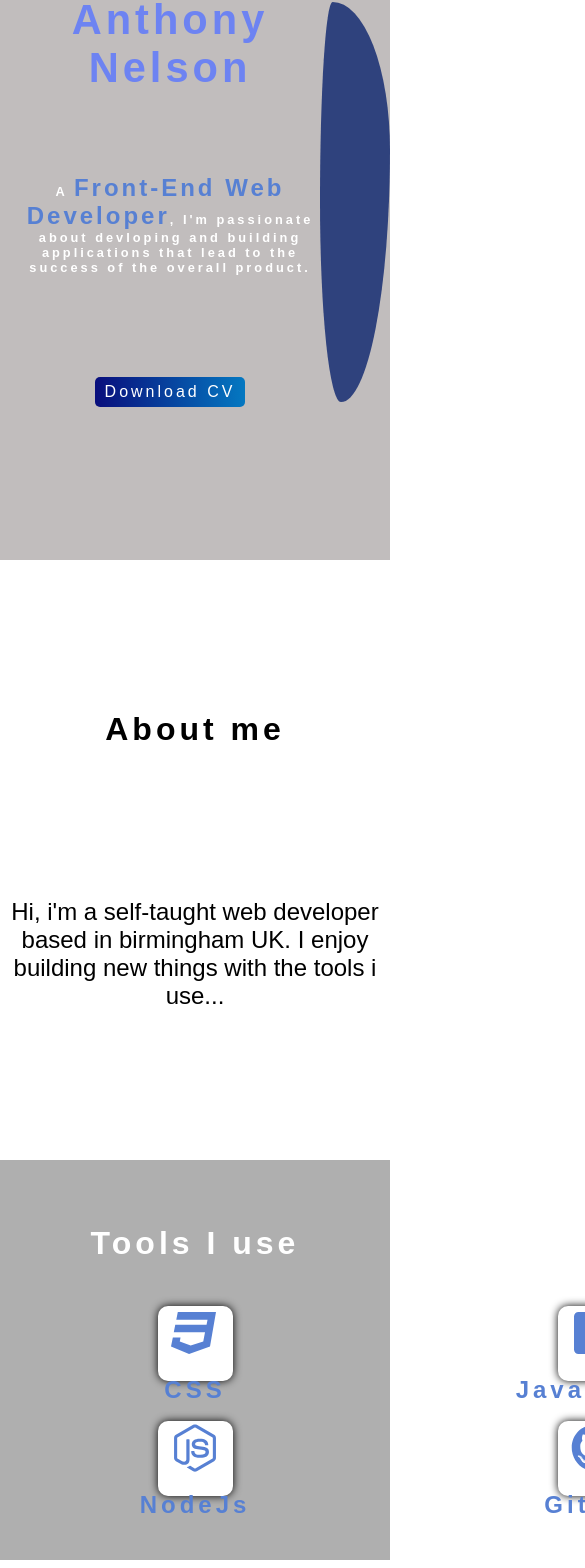
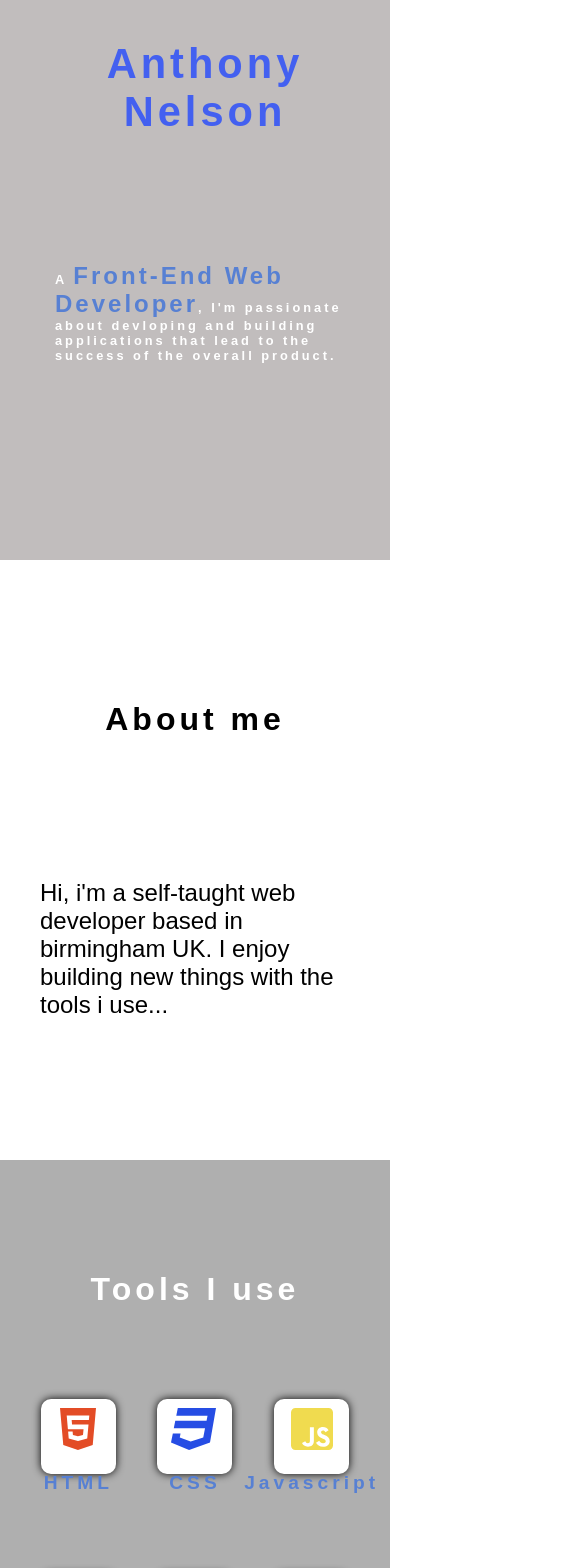
Before and after one commit to Saalehid365/react-portfolio, a React (Create React App) app: page / in a window 390 px wide. Shown: the part 327-1895 px from the top of the page, 585 px wide, since content can reach past the window. Built offline with nearby package versions, Linux system fonts and the light colour scheme.

Commit message:
responsive

```diff
--- a/src/components/About.css
+++ b/src/components/About.css
@@ -15,14 +15,14 @@
   font-size: 1.5rem;
   width: 700px;
 }
-@media all and (max-width: 800px) {
+@media all and (max-width: 600px) {
   .inner-about {
     display: flex;
     justify-content: center;
   }
   .inner-about p {
     width: 500px;
-    text-align: center;
+    text-align: start;
   }
 }
 @media all and (max-width: 480px) {
@@ -31,7 +31,8 @@
     justify-content: center;
   }
   .inner-about p {
-    width: 400px;
-    text-align: center;
+    width: 350px;
+    text-align: start;
+    padding-left: 20px;
   }
 }
--- a/src/components/Contacts.css
+++ b/src/components/Contacts.css
@@ -73,7 +73,7 @@ form {
   color: white;
   font-size: 1rem;
 }
-@media all and (max-width: 800px) {
+@media all and (max-width: 600px) {
   .chat-left h3 {
     font-size: 2rem;
   }
@@ -120,5 +120,6 @@ form {
     display: flex;
     flex-direction: column;
     height: 500px;
+    margin-top: 100px;
   }
 }
--- a/src/components/Footer.css
+++ b/src/components/Footer.css
@@ -1,6 +1,6 @@
 .footer-container {
-  height: 175px;
-  background-color: black;
+  height: 145px;
+  background-color: rgba(47, 45, 45);
   display: flex;
   flex-direction: column;
   justify-content: space-evenly;
@@ -20,7 +20,7 @@
   justify-content: center;
   align-items: center;
   cursor: pointer;
-  background-color: black;
+  background-color: rgba(47, 45, 45);
   border: 1px rgba(255, 255, 255, 0.65) solid;
 }
 .social {
@@ -39,6 +39,7 @@
 }
 .anthony {
   color: rgb(87, 128, 211);
+  font-weight: bold;
 }
 
 @media all and (max-width: 480px) {
--- a/src/components/Hero.css
+++ b/src/components/Hero.css
@@ -14,7 +14,7 @@
 }
 .img-title {
   border-radius: 18% 82% 70% 30% / 50% 37% 63% 50%;
-  background-color: rgb(47, 66, 125);
+  background-color: rgba(47, 66, 125, 0.463);
   height: 400px;
   width: 500px;
   display: flex;
@@ -27,7 +27,7 @@
   text-align: start;
   font-weight: bold;
   color: white;
-  font-size: 1.5rem;
+  font-size: 1.2rem;
   letter-spacing: 3px;
 }
 .title-info span {
@@ -42,28 +42,7 @@
   background-color: rgb(209, 1, 1);
   border-radius: 10px;
 }
-.hire-me-btn {
-  margin-top: 20px;
-  height: 40px;
-  width: 200px;
-  background: rgb(2, 0, 36);
-  background: linear-gradient(
-    90deg,
-    rgba(2, 0, 36, 1) 0%,
-    rgba(9, 9, 121, 1) 0%,
-    rgba(9, 14, 124, 1) 0%,
-    rgba(4, 120, 193, 1) 100%,
-    rgba(3, 143, 209, 1) 100%,
-    rgba(0, 212, 255, 1) 100%
-  );
-  border-style: none;
-  border-radius: 5px;
-  font-size: 1rem;
-  letter-spacing: 1px;
-  color: white;
-  cursor: pointer;
-  letter-spacing: 3px;
-}
+
 .hire-me-btn:hover {
   opacity: 0.6;
 }
@@ -71,14 +50,14 @@
   font-size: 3rem;
   letter-spacing: 4px;
   font-weight: bold;
-  color: rgb(109, 131, 242);
+  color: rgb(67, 96, 240);
 }
 .hero-img {
   width: 400px;
   height: 400px;
 }
 
-@media all and (max-width: 800px) {
+@media all and (max-width: 600px) {
   .Title-container {
     padding: 0;
   }
@@ -105,7 +84,7 @@
   .Title-container {
     padding: 0;
   }
-  .hero-img {
+  .img-title {
     display: none;
   }
   .title-left {
@@ -117,6 +96,7 @@
   }
   .title-left h1 {
     font-size: 2.6rem;
+    width: 200px;
   }
   .nav-hire-btn {
     height: 20px;
@@ -127,7 +107,7 @@
   }
   .title-info {
     font-size: 0.8rem;
-    text-align: center;
+    text-align: start;
   }
 }
 
--- a/src/components/Hero.jsx
+++ b/src/components/Hero.jsx
@@ -10,9 +10,6 @@ export const Hero = () => {
           passionate about devloping and building applications that lead to the
           success of the overall product.
         </p>
-        <button className="hire-me-btn" value="download">
-          Download CV
-        </button>
       </div>
       <div className="img-title">
         <img className="hero-img" src={vectore} alt="laptop"></img>
--- a/src/components/Navbar.css
+++ b/src/components/Navbar.css
@@ -53,7 +53,7 @@
   color: white;
 }
 
-@media all and (max-width: 800px) {
+@media all and (max-width: 600px) {
   .links {
     font-size: 0.8rem;
   }
@@ -66,6 +66,9 @@
   .nav-bar {
     height: 170px;
     background-color: rgb(245, 245, 245);
+  }
+  .develop {
+    display: none;
   }
   .logo {
     display: none;
--- a/src/components/Projects.css
+++ b/src/components/Projects.css
@@ -45,6 +45,11 @@
   border-radius: 5px;
   font-size: 1rem;
 }
+.pro-button1 {
+  width: 100px;
+  cursor: pointer;
+}
+
 .pro-btn a:link {
   text-decoration: none;
   color: black;
@@ -54,4 +59,24 @@
   text-decoration: none;
   font-weight: bolder;
   width: 100%;
+  cursor: pointer;
 }
+@media all and (max-width: 480px) {
+  .pro-container {
+    display: flex;
+    flex-direction: column;
+    justify-content: space-between;
+    height: 400px;
+    margin-top: 100px;
+  }
+  .project-img img {
+    height: 250px;
+    width: 350px;
+  }
+  .pro-con-title {
+    display: flex;
+    flex-direction: column;
+    height: 150px;
+    justify-content: space-evenly;
+  }
+}
--- a/src/components/Projects.jsx
+++ b/src/components/Projects.jsx
@@ -25,10 +25,7 @@ export const Projects = () => {
                 </a>
               </button>
               <button className="pro-button2 pro-btn">
-                <a
-                  href="https://github.com/Saalehid365/homeschoolTrippy"
-                  target="_blank"
-                >
+                <a href="https://home-ed-tifaal.co.uk/" target="_blank">
                   Live
                 </a>
               </button>
@@ -49,6 +46,7 @@ export const Projects = () => {
             <div className="pro-buttons">
               <button className="pro-button1 pro-btn">
                 <a
+                  className="btn-a"
                   href="https://github.com/Saalehid365/homeschoolTrippy"
                   target="_blank"
                 >
--- a/src/components/Skills.css
+++ b/src/components/Skills.css
@@ -34,14 +34,33 @@
 }
 
 .skills-list h3 {
-  font-size: 1.5rem;
+  font-size: 1.2rem;
   color: rgb(87, 128, 211);
 }
 .icon-frame {
   font-size: 5rem;
   color: rgb(87, 128, 211);
 }
-@media all and (max-width: 800px) {
+.html {
+  color: rgb(227, 76, 38);
+}
+.css {
+  color: rgb(38, 77, 228);
+}
+
+.js {
+  color: #f0db4f;
+}
+.react {
+  color: #61dbfb;
+}
+.node {
+  color: rgb(60, 135, 58);
+}
+.github {
+  color: rgb(47, 47, 47);
+}
+@media all and (max-width: 600px) {
   .skills-list {
     height: 150px;
     width: 150px;
@@ -52,9 +71,17 @@
 }
 @media all and (max-width: 480px) {
   .skcon {
-    height: 400px;
+    height: 600px;
   }
-
+  .container {
+    display: grid;
+    grid-column-start: 1;
+    grid-column-end: 4;
+    grid-row-start: 1;
+    grid-row-end: 3;
+    width: 100%;
+    row-gap: 100px;
+  }
   .skills-list {
     height: 75px;
     width: 75px;
--- a/src/components/Skills.jsx
+++ b/src/components/Skills.jsx
@@ -15,37 +15,37 @@ export const Skills = () => {
       <div className="container">
         <div className="skills-list">
           <div className="icon-frame">
-            <FaHtml5 className="icons" />
+            <FaHtml5 className="icons html" />
           </div>
           <h3>HTML</h3>
         </div>
         <div className="skills-list">
           <div className="icon-frame">
-            <FaCss3 className="icons" />
+            <FaCss3 className="icons css" />
           </div>
           <h3>CSS</h3>
         </div>
         <div className="skills-list">
           <div className="icon-frame">
-            <FaJsSquare className="icons" />
+            <FaJsSquare className="icons js" />
           </div>
           <h3>Javascript</h3>
         </div>
         <div className="skills-list">
           <div className="icon-frame">
-            <FaReact className="icons" />
+            <FaReact className="icons react" />
           </div>
           <h3>React</h3>
         </div>
         <div className="skills-list">
           <div className="icon-frame">
-            <FaNodeJs className="icons" />
+            <FaNodeJs className="icons node" />
           </div>
           <h3>NodeJs</h3>
         </div>
         <div className="skills-list">
           <div className="icon-frame">
-            <FaGithub className="icons" />
+            <FaGithub className="icons github" />
           </div>
           <h3>Github</h3>
         </div>
```
